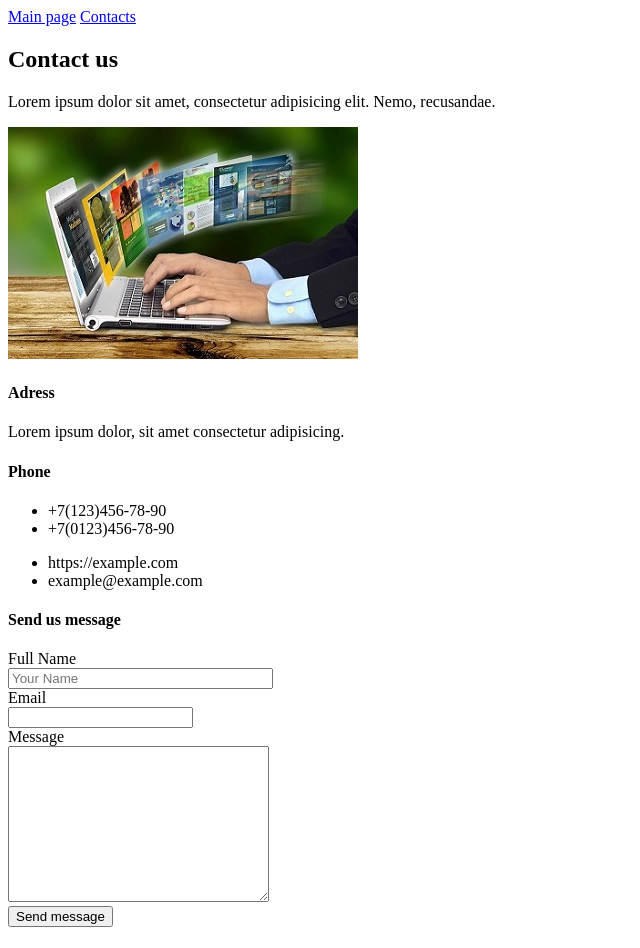
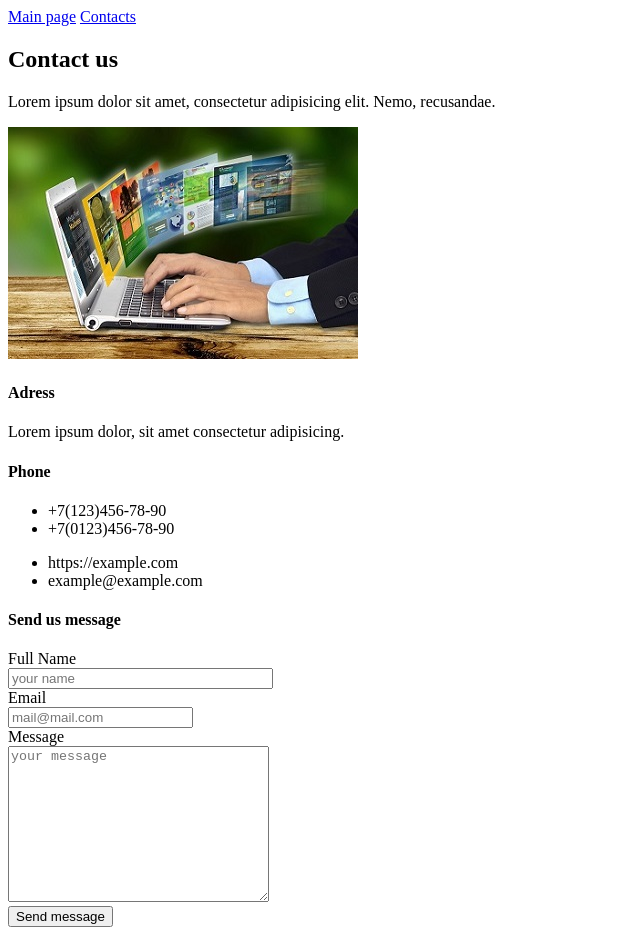
Before and after one commit to marussya/HTML-CSS-for-testers, a plain HTML site: page lesson2/contacts.html in a window 1280 px wide. Shown: the top 948 px of the page, without its empty margins (0-640 px from the left). Drawn offline with Linux system fonts and the light colour scheme.

Commit message:
еще исправления

```diff
--- a/lesson2/contacts.html
+++ b/lesson2/contacts.html
@@ -30,11 +30,11 @@
     <h4>Send us message</h4>
     <form action="#">
         <label for="name">Full Name</label><br>
-        <input type="text" id="name" size="30" placeholder="Your Name"><br>
+        <input type="text" id="name" size="30" placeholder="your name"><br>
         <label for="email">Email</label><br>
-        <input type="text" id="email"><br>
+        <input type="text" id="email" placeholder="mail@mail.com"><br>
         <label for="message">Message</label><br>
-        <textarea id="message" cols="30" rows="10"></textarea><br>
+        <textarea id="message" cols="30" rows="10" placeholder="your message"></textarea><br>
         <input type="submit" value="Send message">
     </form>
     <script type="text/javascript" charset="utf-8" async
```
